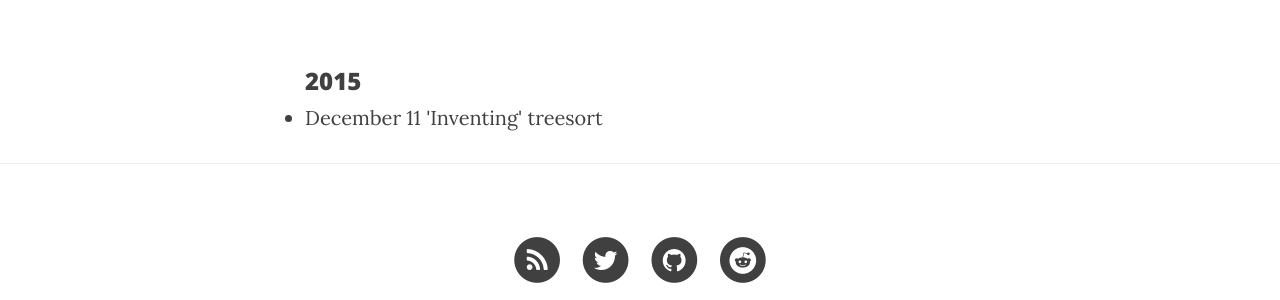
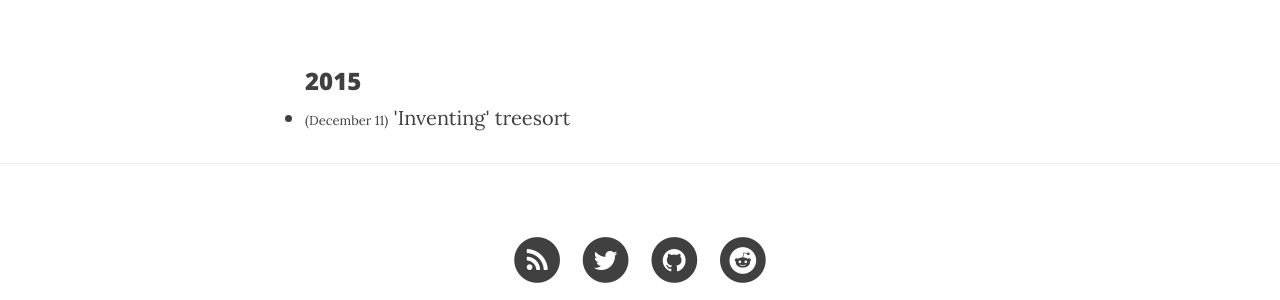
Before and after one commit to nicolas-siplis-zz/nicolas-siplis.github.io, a Jekyll site: the page built from archive.html, in a window 1280 px wide. Shown: the part 424-724 px from the top of the page. Built offline with Jekyll 4.4.1, drawn with Linux system fonts in a browser that asks for light colours; nearby versions of some CDN libraries.

```diff
--- a/archive.html
+++ b/archive.html
@@ -16,6 +16,6 @@ title: "Blog archive"
       {% endif %}
     {% endunless %}
 
-    <li>{{ post.date | date:"%B %d" }} <a href="{{ post.url }}">{{ post.title }}</a></li>
+    <li><font size="2">({{ post.date | date:"%B %d" }})</font> <a href="{{ post.url }}">{{ post.title }}</a></li>
   {% endfor %}
 </ul>
```
